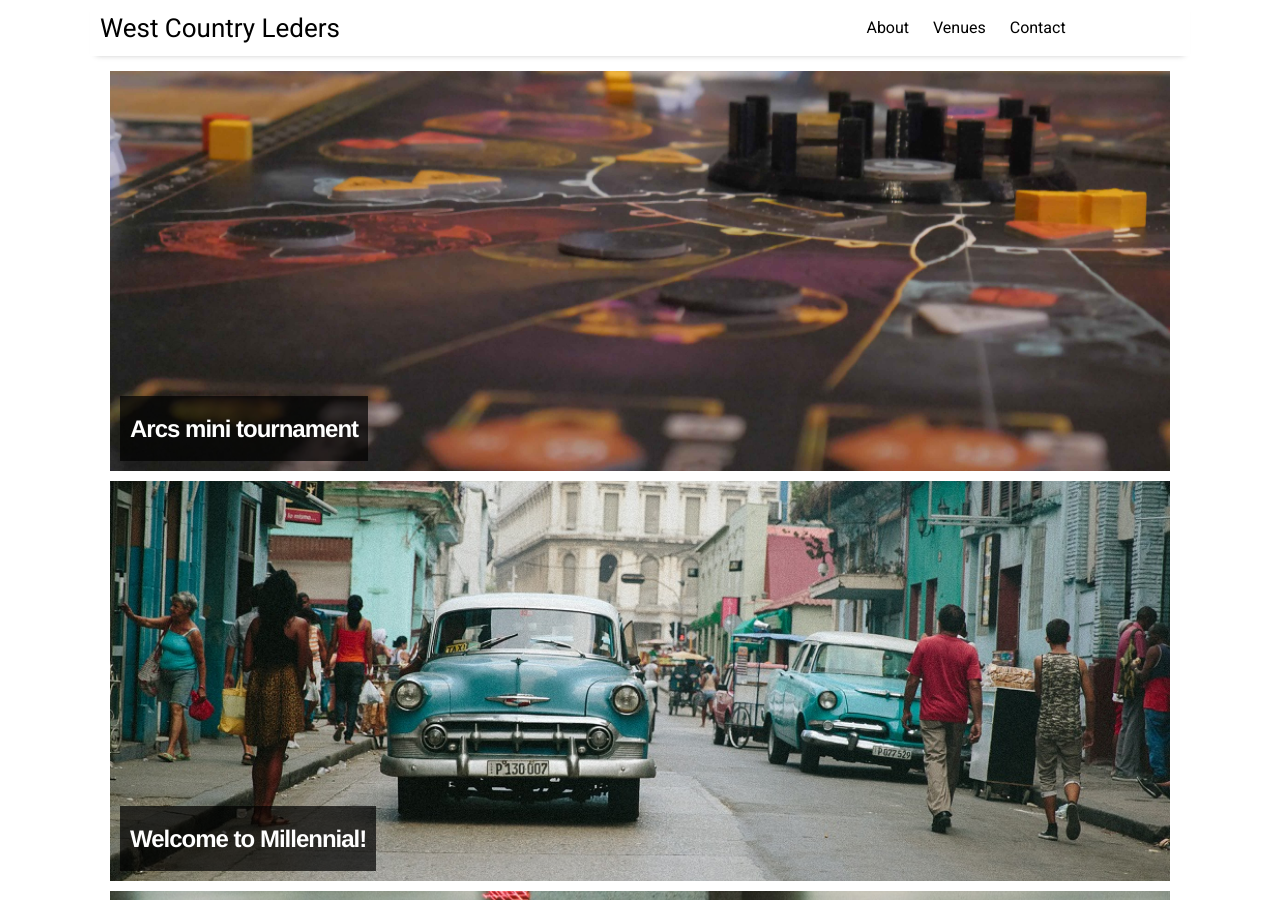
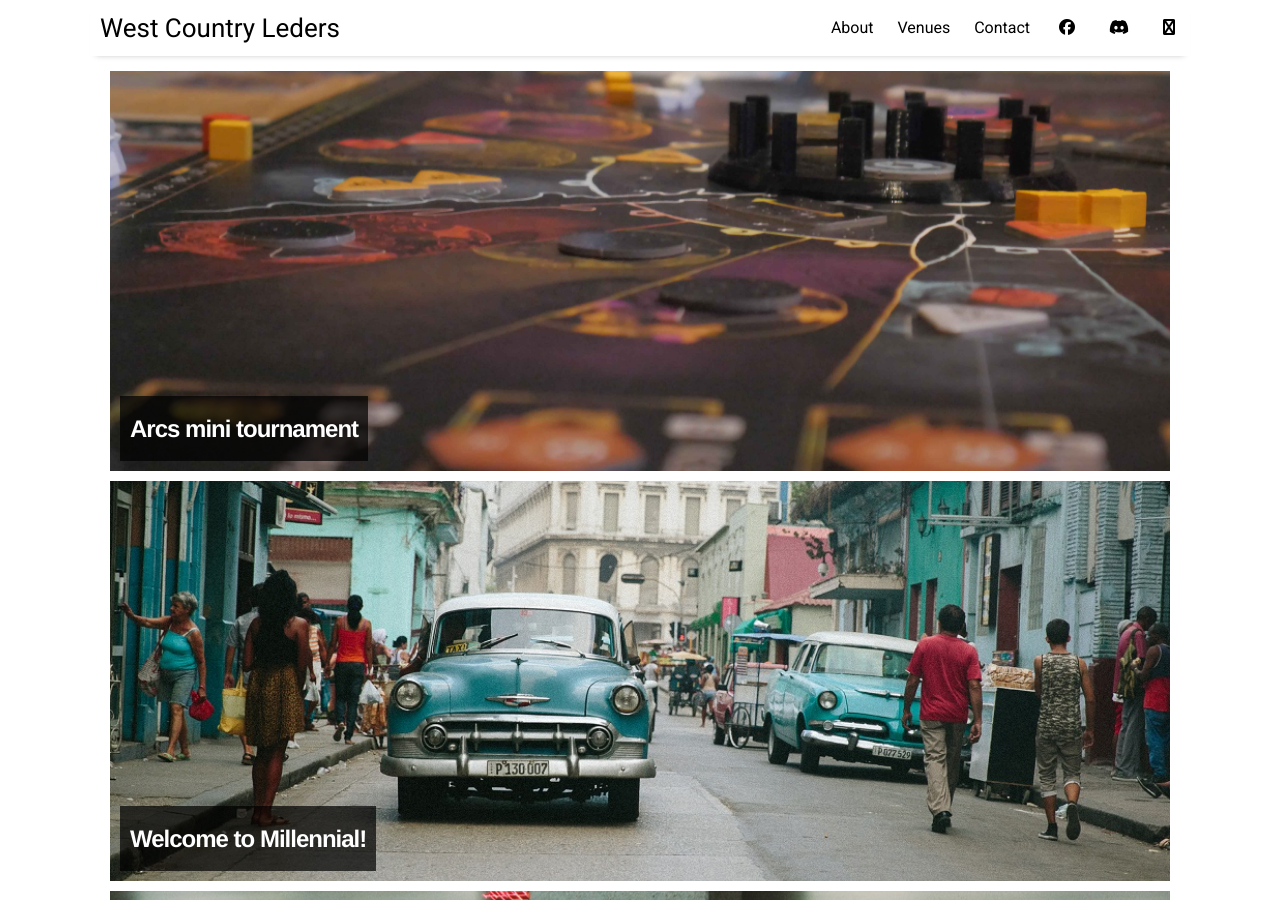
Before and after one commit to ChilledEther/west-country-leders-new, a Jekyll site: the page built from index.html, in a window 1280 px wide and 900 px high. Built offline with Jekyll 4.4.1, drawn with Linux system fonts in a browser that asks for light colours; the list of posts is cut into pages by our own code.

Commit message:
chore: update stylesheet

```diff
--- a/_includes/head.html
+++ b/_includes/head.html
@@ -16,6 +16,8 @@
   <link href="{{ site.github.url }}/rss-feed.xml" type="application/rss+xml" rel="alternate" title="{{ site.title }} | {{ site.description }}"/>
   //-->
   <link rel="stylesheet" href="https://fonts.googleapis.com/css?family=Roboto|Source+Code+Pro">
+  <link rel="stylesheet" href="https://cdnjs.cloudflare.com/ajax/libs/font-awesome/6.7.2/css/all.min.css">
+  <link rel="stylesheet" href="https://cdnjs.cloudflare.com/ajax/libs/font-awesome/6.7.2/css/brands.min.css">
   <link rel="stylesheet" href="https://cdnjs.cloudflare.com/ajax/libs/font-awesome/6.7.2/css/fontawesome.min.css">
   <script type="text/javascript" async
     src="https://cdnjs.cloudflare.com/ajax/libs/mathjax/2.7.5/MathJax.js?config=TeX-MML-AM_CHTML">
```
